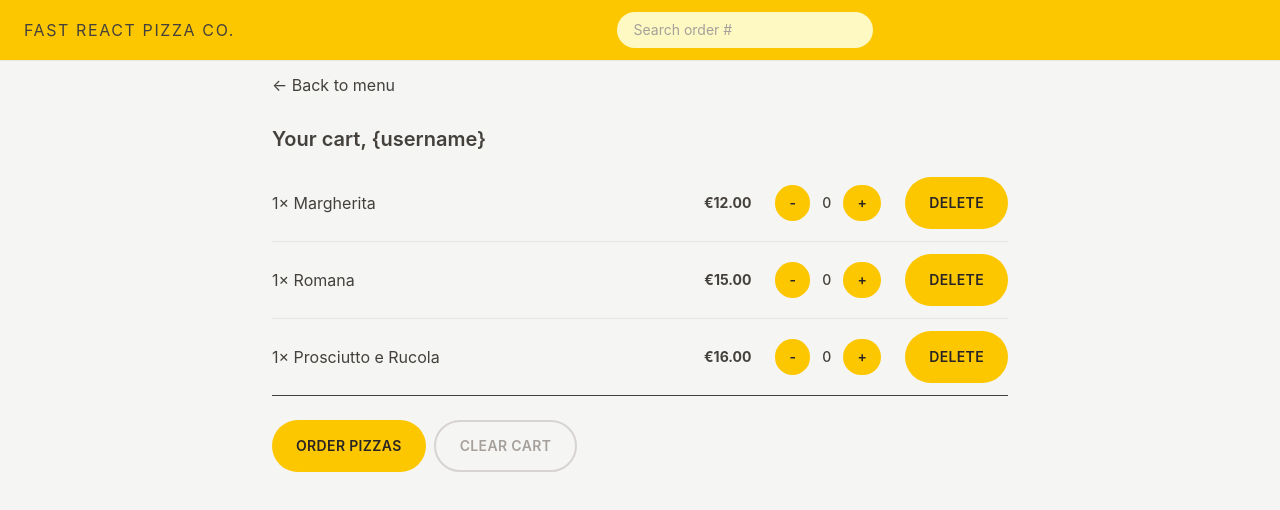
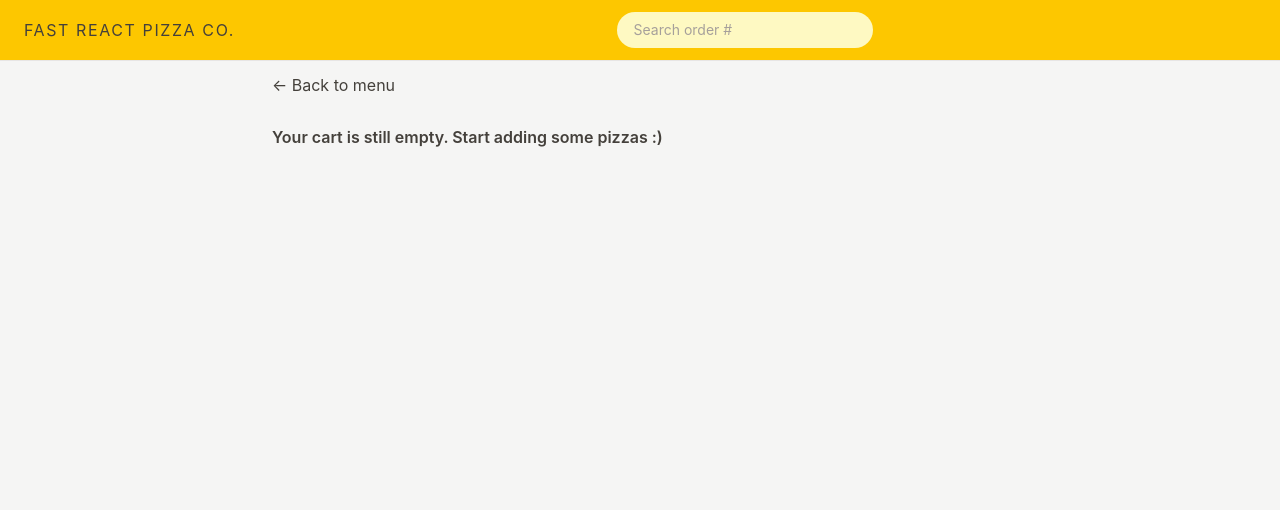
Before and after one commit to lexopez/fast-vue-pizza, a Vue app: page /cart in a window 1280 px wide. Shown: the top 510 px of the page. Built offline with nearby package versions, Linux system fonts and the light colour scheme.

Commit message:
submitting menu in the cart page and clearing cart functionality

```diff
--- /dev/null
+++ b/src/components/EmptyCart.vue
@@ -0,0 +1,7 @@
+<template>
+  <div class="px-4 py-3">
+    <RouterLink to="/menu">&larr; Back to menu</RouterLink>
+
+    <p class="mt-7 font-semibold">Your cart is still empty. Start adding some pizzas :)</p>
+  </div>
+</template>
--- a/src/views/CartPage.vue
+++ b/src/views/CartPage.vue
@@ -5,17 +5,22 @@ import SharedButton from '@/components/SharedButton.vue'
 import UpdateItemQuantity from '@/components/UpdateItemQuantity.vue'
 import DeleteItem from '@/components/DeleteItem.vue'
 import { formatCurrency } from '@/utils/helpers'
+import { useUserStore } from '@/stores/userStore'
+import { useCartStore } from '@/stores/cartStore'
+import EmptyCart from '@/components/EmptyCart.vue'
+const userStore = useUserStore()
+const cartStore = useCartStore()
 </script>
 
 <template>
-  <div class="px-4 py-3">
+  <div v-if="cartStore.cart.length" class="px-4 py-3">
     <RouterLink to="/menu">&larr; Back to menu</RouterLink>
 
-    <h2 class="mt-7 text-xl font-semibold">Your cart, {username}</h2>
+    <h2 class="mt-7 text-xl font-semibold">Your cart, {{ userStore.username }}</h2>
 
     <ul class="mt-3 divide-y divide-stone-200 border-b">
       <li
-        v-for="(item, index) in cart"
+        v-for="(item, index) in cartStore.cart"
         :key="index"
         className="py-3 sm:flex sm:items-center sm:justify-between"
       >
@@ -23,16 +28,19 @@ import { formatCurrency } from '@/utils/helpers'
         <div className="flex items-center justify-between sm:gap-6">
           <p className="text-sm font-bold">{{ formatCurrency(item.totalPrice) }}</p>
 
-          <UpdateItemQuantity />
-          <DeleteItem />
+          <UpdateItemQuantity :pizzaId="item.pizzaId" />
+          <DeleteItem :pizzaId="item.pizzaId" />
         </div>
       </li>
     </ul>
 
     <div class="mt-6 space-x-2">
-      <SharedButton to="/order/new" type="primary"> Order pizzas </SharedButton>
+      <RouterLink to="/order/new">
+        <SharedButton type="primary"> Order pizzas </SharedButton>
+      </RouterLink>
 
-      <SharedButton type="secondary"> Clear cart </SharedButton>
+      <SharedButton type="secondary" @trigger="cartStore.clearCart"> Clear cart </SharedButton>
     </div>
   </div>
+  <EmptyCart v-else />
 </template>
--- a/src/views/HomePage.vue
+++ b/src/views/HomePage.vue
@@ -2,6 +2,7 @@
 import CreateUser from '@/components/CreateUser.vue'
 import SharedButton from '@/components/SharedButton.vue'
 import { useUserStore } from '@/stores/userStore'
+import { RouterLink } from 'vue-router'
 
 const store = useUserStore()
 </script>
@@ -15,6 +16,8 @@ const store = useUserStore()
     </h1>
 
     <CreateUser v-if="store.username === ''" />
-    <SharedButton v-else type="primary">Continue ordering, {{ store.username }}</SharedButton>
+    <RouterLink v-else to="/menu">
+      <SharedButton type="primary"> Continue ordering, {{ store.username }} </SharedButton>
+    </RouterLink>
   </div>
 </template>
```
